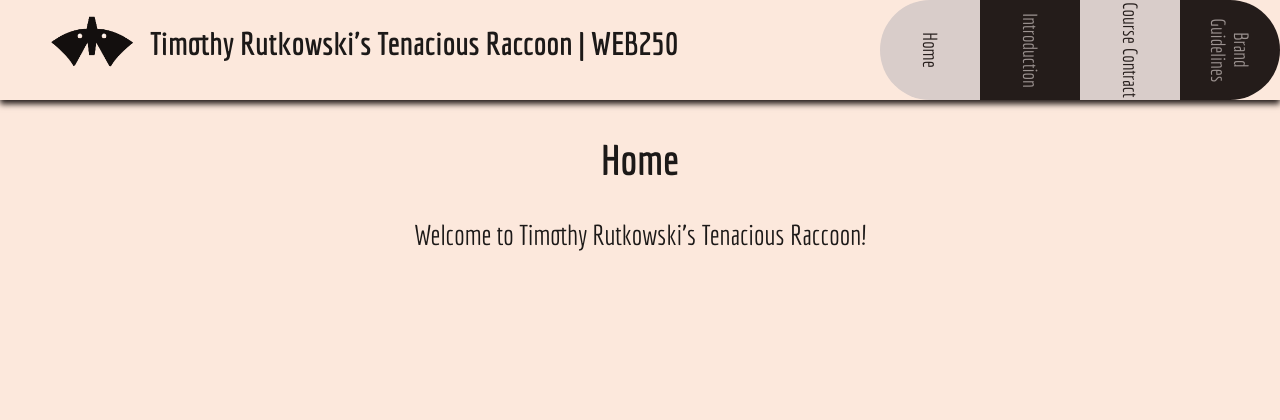
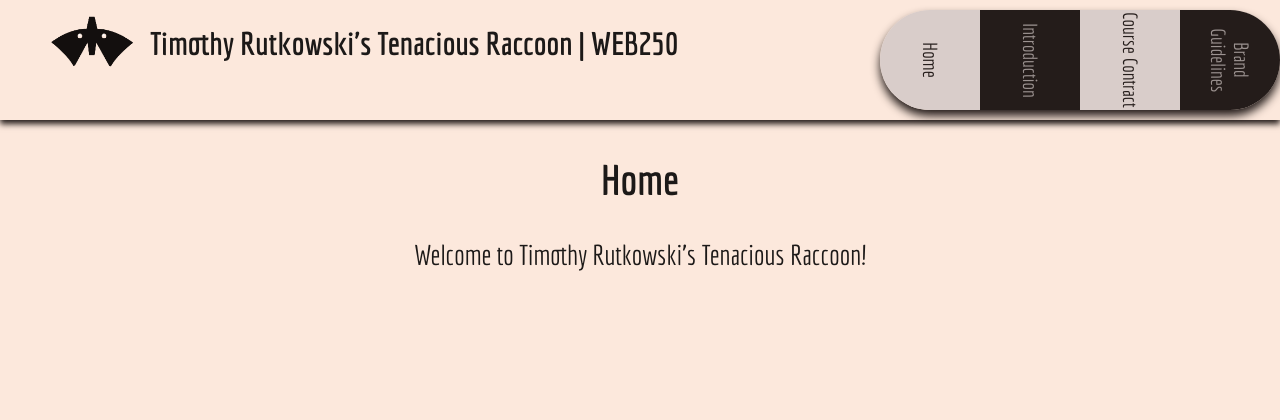
Before and after one commit to Trutkow0/web250, a PHP site: page / in a window 1280 px wide. Shown: the top 420 px of the page. Run offline with PHP 8.4, Linux system fonts and the light colour scheme.

Commit message:
Update styles.css

```diff
--- a/styles/styles.css
+++ b/styles/styles.css
@@ -88,16 +88,16 @@ header {
     justify-content: center;
   }
 
-  #tail {
+    #tail {
     list-style-type: none;
     padding: 0;
-    margin: 0;
+    margin: 10px 0;
     display: flex;
     flex-direction: row;
     align-items: center;
-    width: ;
     border-radius: 60px;
     overflow: hidden;
+    box-shadow: 0 6px 10px #241c1a;
   }
 
 #tail li {
```
